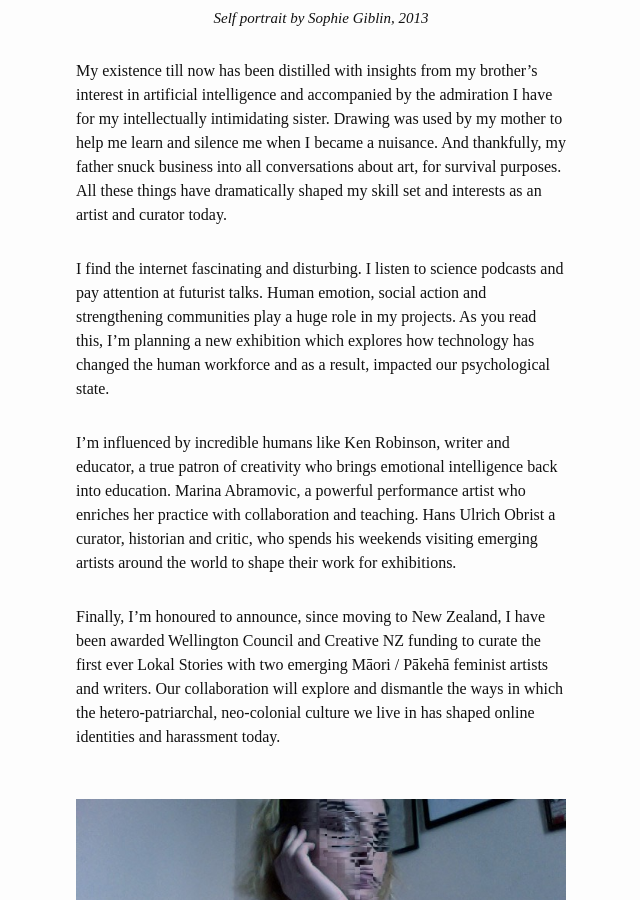
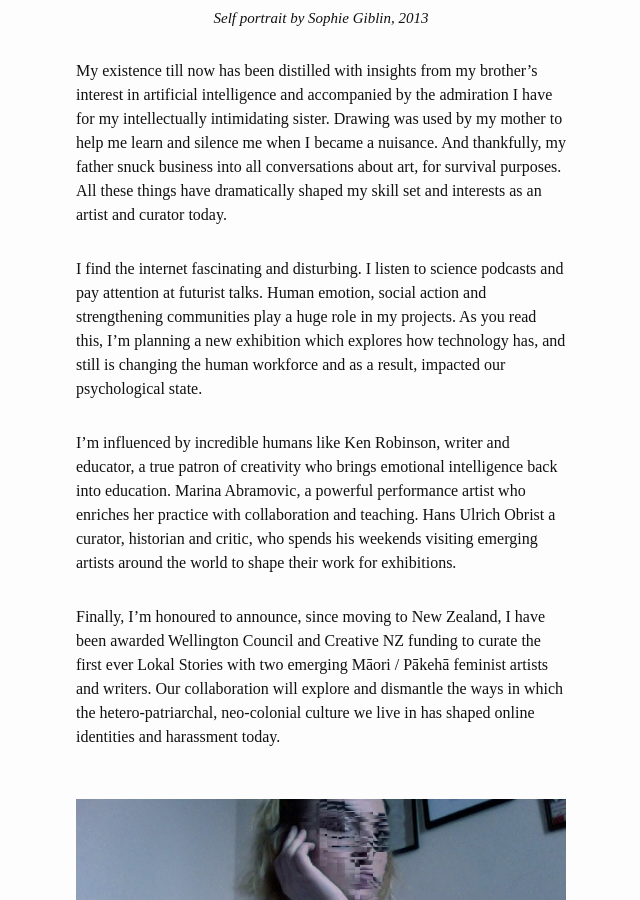
Before and after one commit to sophiegoblin/sophiegoblin.github.io, a Jekyll site: the page built from index.md, in a window 1280 px wide and 900 px high, scrolled down 612 px. Shown: the whole window, without its empty margins (319-959 px from the left). Built offline with Jekyll 4.4.1, drawn with Linux system fonts in a browser that asks for light colours; nearby versions of some CDN libraries.

Commit message:
add word

```diff
--- a/index.md
+++ b/index.md
@@ -16,7 +16,7 @@ Since <span class="bold-number">1989</span>, art has been the language I speak a
 
 My existence till now has been distilled with insights from my brother's interest in artificial intelligence and accompanied by the admiration I have for my intellectually intimidating sister. Drawing was used by my mother to help me learn and silence me when I became a nuisance. And thankfully, my father snuck business into all conversations about art, for survival purposes. All these things have dramatically shaped my skill set and interests as an artist and curator today.
 
-I find the internet fascinating and disturbing. I listen to science podcasts and pay attention at futurist talks. Human emotion, social action and strengthening communities play a huge role in my projects. As you read this, I'm planning a new exhibition which explores how technology has changed the human workforce and as a result, impacted our psychological state.
+I find the internet fascinating and disturbing. I listen to science podcasts and pay attention at futurist talks. Human emotion, social action and strengthening communities play a huge role in my projects. As you read this, I'm planning a new exhibition which explores how technology has, and still is changing the human workforce and as a result, impacted our psychological state.
 
 I'm influenced by incredible humans like Ken Robinson, writer and educator, a true patron of creativity who brings emotional intelligence back into education. Marina Abramovic, a powerful performance artist who enriches her practice with collaboration and teaching. Hans Ulrich Obrist a curator, historian and critic, who spends his weekends visiting emerging artists around the world to shape their work for exhibitions.
 
```
